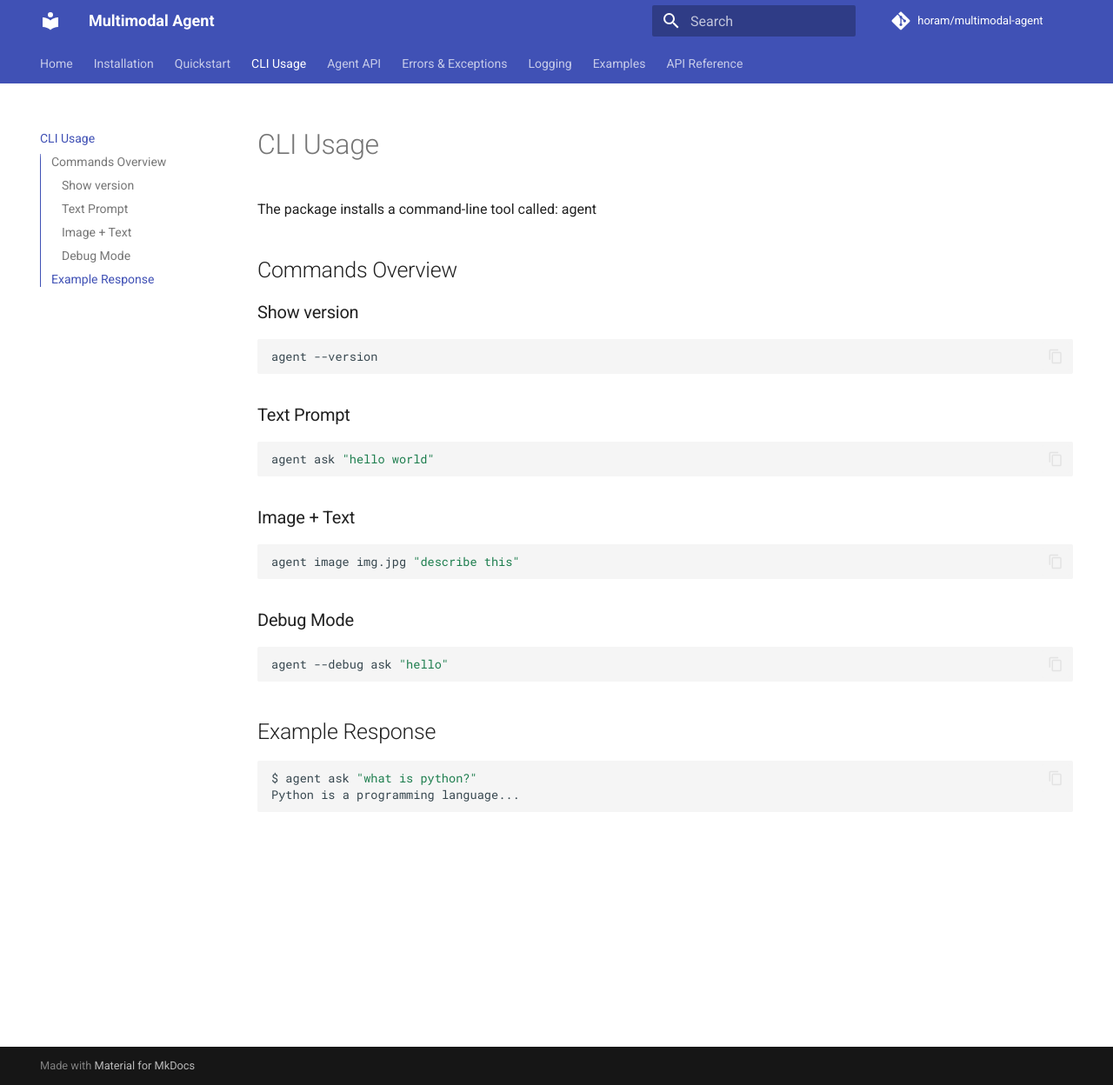
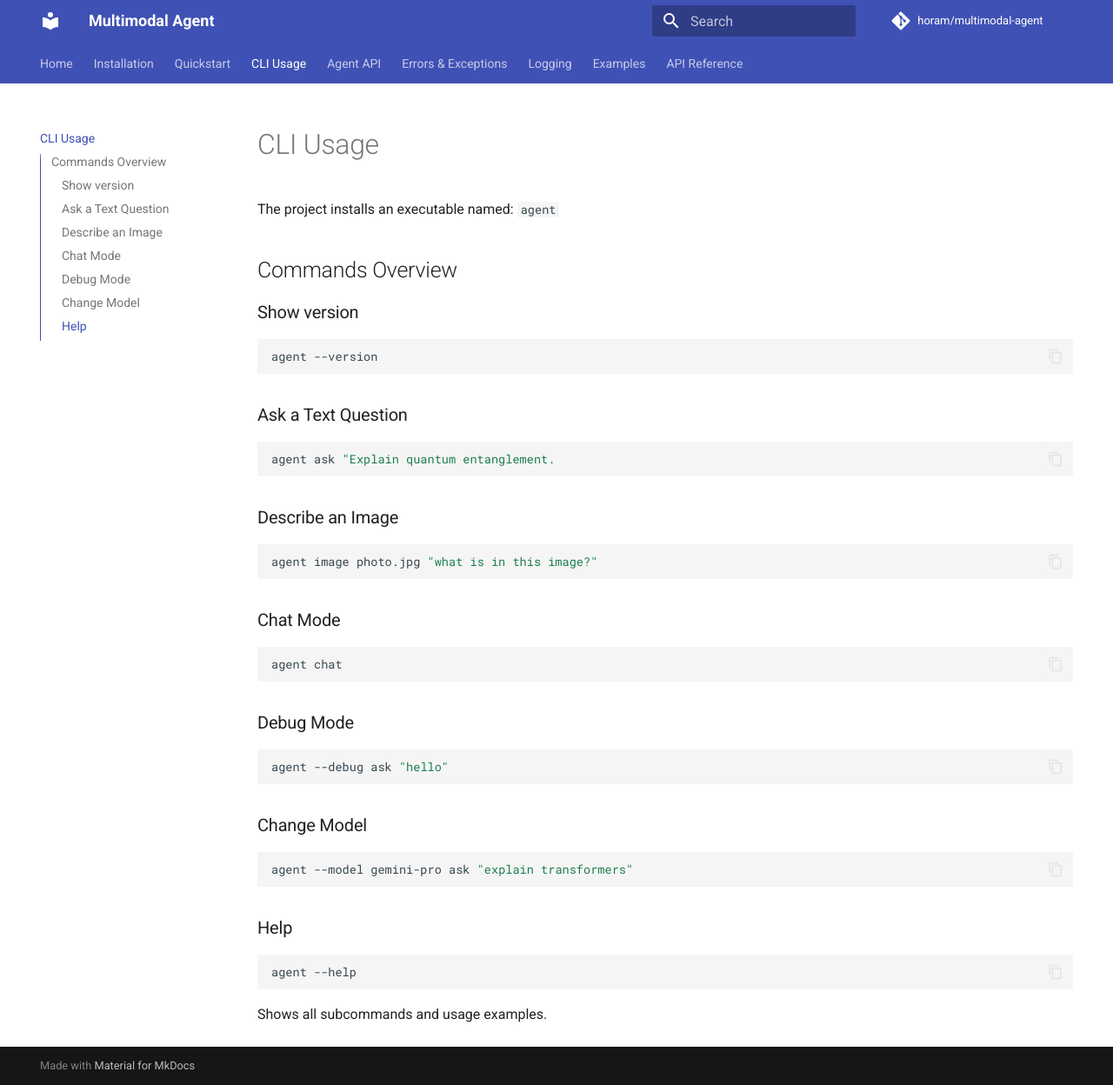
Before and after one commit to horam/multimodal-agent, an MkDocs documentation site: the page built from docs/cli.md, in a window 1280 px wide and 1248 px high. Shown: the whole window at 87% size. Built offline with MkDocs 1.6.1 and Material for MkDocs 9.7.7, drawn with Linux system fonts in a browser that asks for light colours; comment, search, counter and statistics services are not loaded.

Commit message:
update cli doc file

````diff
--- a/docs/cli.md
+++ b/docs/cli.md
@@ -1,6 +1,7 @@
 # CLI Usage
 
-The package installs a command-line tool called: agent
+The project installs an executable named:
+`agent`
 
 ## Commands Overview
 
@@ -8,21 +9,28 @@ The package installs a command-line tool called: agent
 ```bash
 agent --version
 ```
-### Text Prompt
+### Ask a Text Question
 ```bash
-agent ask "hello world"
+agent ask "Explain quantum entanglement.
 ```
-### Image + Text
+### Describe an Image
 ```bash
-agent image img.jpg "describe this"
+agent image photo.jpg "what is in this image?"
+```
+### Chat Mode
+``` bash
+agent chat
 ```
 ### Debug Mode
 ```bash
 agent --debug ask "hello"
 ```
-## Example Response
-
+### Change Model
 ```bash
-$ agent ask "what is python?"
-Python is a programming language...
+agent --model gemini-pro ask "explain transformers"
 ```
+### Help
+``` bash
+agent --help
+```
+Shows all subcommands and usage examples.
````
